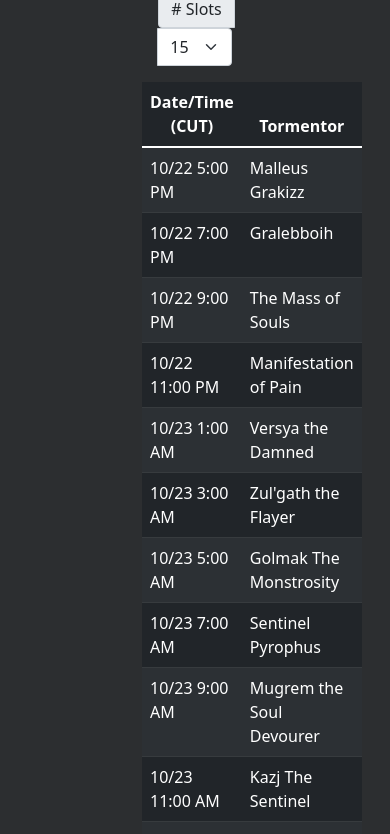
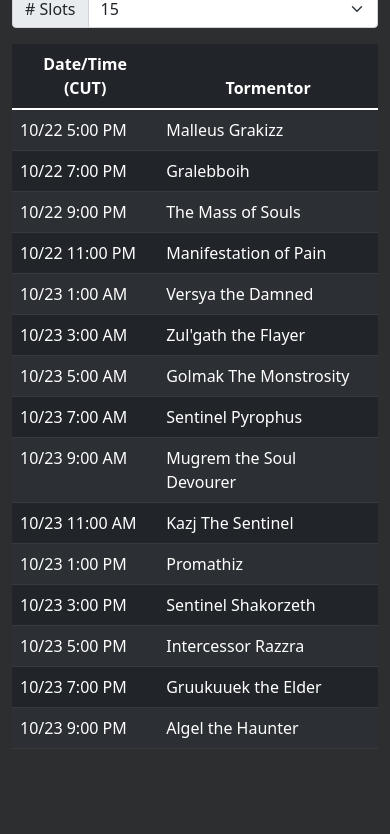
Before and after one commit to Markiv3/markiv3.github.io, a plain HTML site: page index.html in a window 390 px wide. Shown: the part 77-911 px from the top of the page. After the commit the page ends 844 px from the top, so only its background shows below. Drawn offline with nearby package versions, Linux system fonts and the light colour scheme.

Commit message:
Adjustments for mobile

```diff
--- a/index.html
+++ b/index.html
@@ -21,12 +21,12 @@
 </head>
 <body>
 
-    <div id='content' class='container'>
+    <div id='content' class='container-lg'>
         <div class='row'>
             <h2 id='t-title' class='text-center'>Tormentors of Torghast Schedule</h2>
         </div>
         <div class='row justify-content-center'>
-            <div class='col-3'>
+            <div class='col-sm-4 col-lg-4'>
                 <div class="input-group mb-3">
                     <label class="input-group-text" for="slotselect"># Slots</label>
                     <select class="form-select" id="slotselect">
@@ -37,7 +37,7 @@
         </div>
 
         <div class='row'>
-            <div class='col-4 mx-auto'>
+            <div class='col-sm-6 col-lg-4 mx-auto'>
                 <table class="table table-dark table-striped table-hover" id='tormentors'>
                     <thead>
                         <tr>
@@ -140,7 +140,6 @@
 
             for(let i = 0; i < num; i++){
                 let bindex = nextBoss % totaltime;
-                console.log(nextBoss);
                 if(i > 0){
                     let h = nBoss.getUTCHours();
 
```
